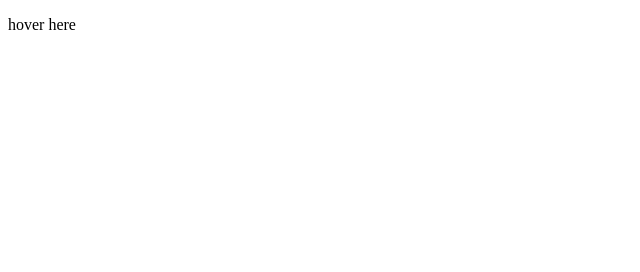
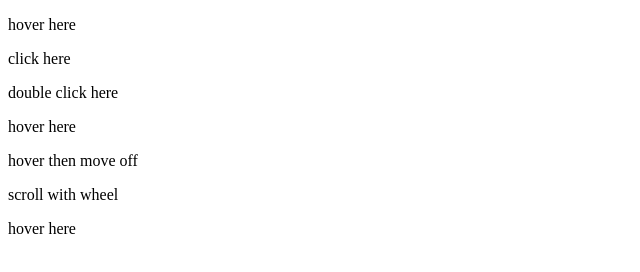
Before and after one commit to madakdouk/Tech-Academy-Projects, a plain HTML site: page JavaScript Projects/basic_javascript_projects/project3_math_operators/index.html in a window 1280 px wide. Shown: the whole page, without its empty margins (0-640 px from the left). Drawn offline with Linux system fonts and the light colour scheme.

Commit message:
added math functions

```diff
--- a/JavaScript Projects/basic_javascript_projects/project3_math_operators/JS/main.js
+++ b/JavaScript Projects/basic_javascript_projects/project3_math_operators/JS/main.js
@@ -1,7 +1,44 @@
-//establishing addition function
+//assingning variables
+var x = 10, y = 3;
+
+//establishing math function
 function add() {
-    //assigning variables
-    var x = 3, y = 3;
     //adding variables and sending value to HTML
-    document.getElementById('math').innerHTML = '3 - 3 = ' + (x - y);
+    document.getElementById('add').innerHTML = '10 + 3 = ' + (x + y);
 }
+
+//establishing subtraction function
+function sub() {
+    //subtracting variables and sending value to HTML
+    document.getElementById('sub').innerHTML = '10 - 3 = ' + (x - y);
+}
+
+//establishing multiplication function
+function mul() {
+    //multiplying variables and sending value to HTML
+    document.getElementById('mul').innerHTML = '10 * 3 = ' + (x * y);
+}
+
+//establishing modulus function
+function mod() {
+    //getting remainder and sending value to HTML
+    document.getElementById('mod').innerHTML = '10 % 3 = ' + (x % y);
+}
+
+//establishing increment function
+function inc() {
+    //incrementing variable x and sending value to HTML
+    document.getElementById('inc').innerHTML = '10++ = ' + (x++);
+}
+
+//establishing decrement function
+function dec() {
+    //decrementing variable y and sending value to HTML
+    document.getElementById('dec').innerHTML = '3-- = ' + (y--);
+}
+
+//establishing random function
+function ran() {
+    //finding random number between 0 and 100 and sending value to HTML
+    document.getElementById('ran').innerHTML = "Random number between 0 and 100: " + (Math.random()*100);
+}
--- a/JavaScript Projects/basic_javascript_projects/project3_math_operators/index.html
+++ b/JavaScript Projects/basic_javascript_projects/project3_math_operators/index.html
@@ -7,6 +7,12 @@
     </head>
 
     <body>
-        <p id="math" onmouseover="add()">hover here</p>
+        <p id="add" onmouseover="add()">hover here</p>
+        <p id="sub" onclick="sub()">click here</p>
+        <p id="mul" ondblclick="mul()">double click here</p>
+        <p id="mod" onmouseenter="mod()">hover here</p>
+        <p id="inc" onmouseleave="inc()">hover then move off</p>
+        <p id="dec" onmousewheel="dec()">scroll with wheel</p>
+        <p id="ran" onmouseenter="ran()">hover here</p>
     </body>
 </html>
```
